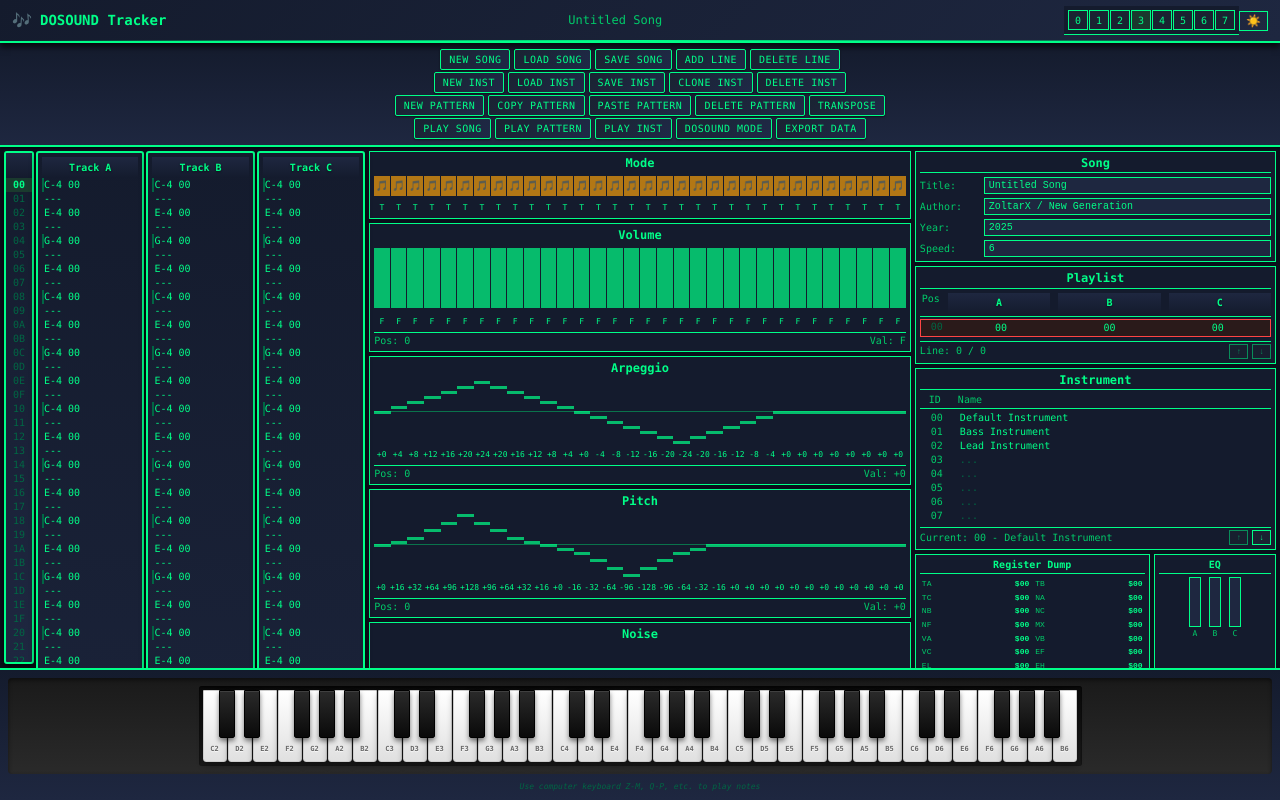
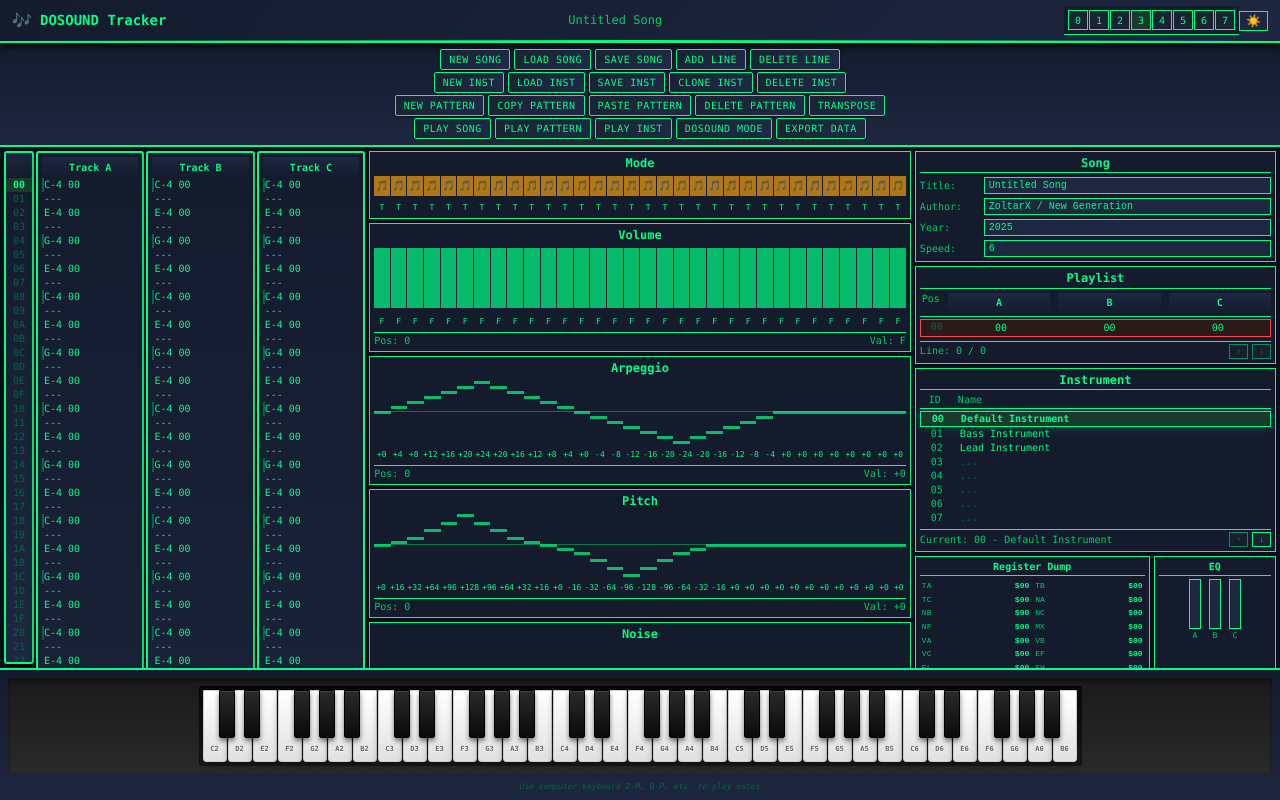
Before and after one commit to zoltraks/dosound-tracker, a React (Vite) app: page / in a window 1280 px wide. Built offline with nearby package versions, Linux system fonts and the light colour scheme.

Commit message:
Add visual distinction between current and focused instrument items with enhanced styling for active selection

```diff
--- a/src/App.css
+++ b/src/App.css
@@ -934,6 +934,17 @@ body {
 .instrument-item.current {
   background-color: var(--active-bg);
   border: 1px solid var(--active-border);
+  box-shadow: 0 0 8px var(--active-glow);
+}
+
+.instrument-item.current .instrument-id,
+.instrument-item.current .instrument-name {
+  color: var(--text-primary);
+  font-weight: bold;
+}
+
+.instrument-item.focused {
+  background-color: var(--bg-active);
 }
 
 .instrument-item.empty {
--- a/src/components/InstrumentListPanel.tsx
+++ b/src/components/InstrumentListPanel.tsx
@@ -82,8 +82,11 @@ export const InstrumentListPanel: React.FC<InstrumentListPanelProps> = ({
 
   const getItemClass = useCallback((index: number) => {
     const classes = ['instrument-item'];
-    if (index === currentIndex && isActive) {
+    if (index === currentIndex) {
       classes.push('current');
+    }
+    if (isActive && index === currentIndex) {
+      classes.push('focused');
     }
     return classes.join(' ');
   }, [currentIndex, isActive]);
```
